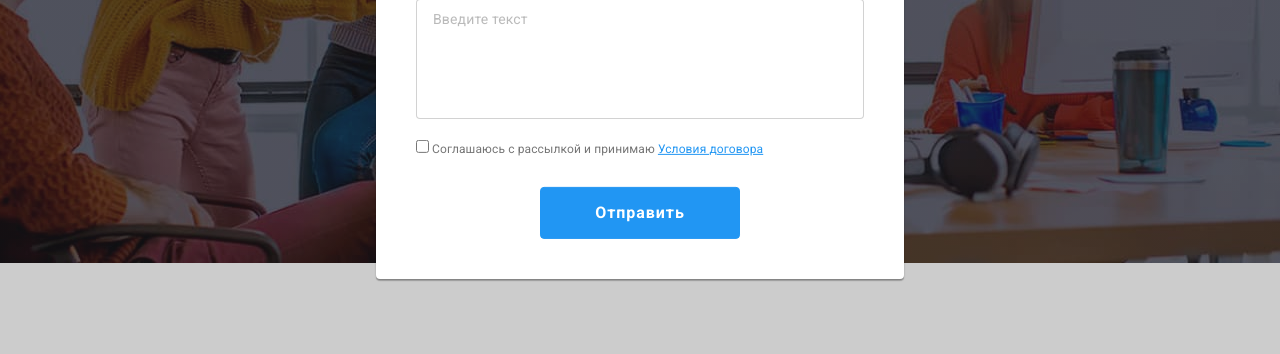
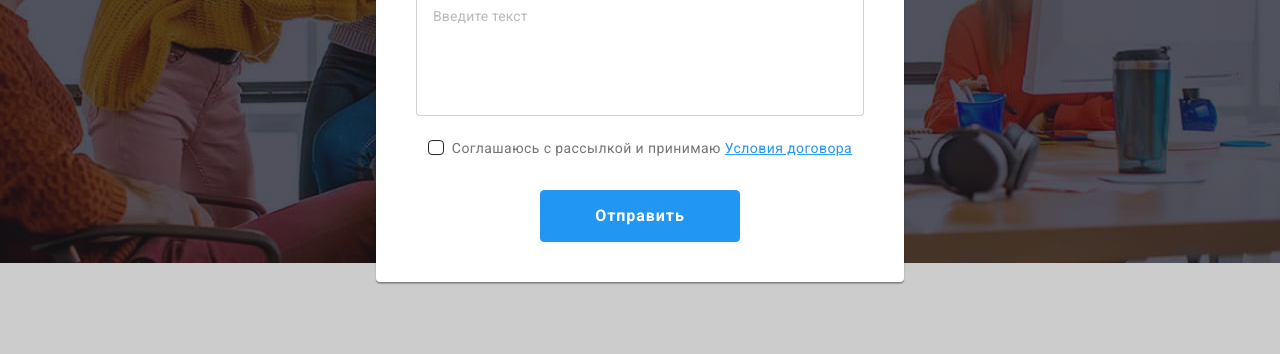
Before and after one commit to RondeRoma/goit-markup-hw-06, a plain HTML site: page index.html in a window 1280 px wide. Both pictures are taken after a click on the button "Заказать услугу". Shown: the part 418-772 px from the top of the page. Drawn offline with Linux system fonts and the light colour scheme.

Commit message:
Добавляет стили к чекбоксу

```diff
--- a/css/styles.css
+++ b/css/styles.css
@@ -829,9 +829,44 @@ footer {
   margin-left: auto;
   margin-right: auto;
 }
-.label-chekbox {
-  display: inline-flex;
+.label-checkbox {
+  display: flex;
+  align-items: center;
+  justify-content: center;
 }
 .mdl-a {
   color: var(--accent-color);
 }
+.modalcheckbox {
+  position: absolute;
+  clip: rect(1px 1px 1px 1px);
+  /* IE6, IE7 */
+  clip: rect(1px, 1px, 1px, 1px);
+  padding: 0;
+  border: 0;
+  height: 1px;
+  width: 1px;
+  overflow: hidden;
+}
+.mdl-icon {
+  display: inline-block;
+  width: 16px;
+  height: 15px;
+  border: 1px solid var(--primary-text-color);
+  border-radius: 4px;
+  margin-right: 8px;
+  transition: background-color 250ms cubic-bezier(0.4, 0, 0.2, 1);
+}
+.modalcheckbox:checked + .mdl-icon {
+  border-color: var(--accent-color);
+  background-color: var(--accent-color);
+  background-image: url(../images/iconcheck.svg);
+  background-size: contain;
+  background-origin: border-box;
+}
+
+.mdlconditions {
+  font-size: 14px;
+  line-height: 24px;
+  letter-spacing: 0.03em;
+}
--- a/index.html
+++ b/index.html
@@ -530,8 +530,11 @@
             <div class="conditions">
               <label class="label-checkbox">
                 <input type="checkbox" name="mdlbox" class="modalcheckbox" />
-                Соглашаюсь с рассылкой и принимаю
-                <a class="mdl-a" href="#"> Условия договора</a>
+                <span class="mdl-icon"></span
+                ><span class="mdlconditions"
+                  >Соглашаюсь с рассылкой и принимаю
+                  <a class="mdl-a" href="#"> Условия договора</a></span
+                >
               </label>
             </div>
             <div class="btn-align">
```
